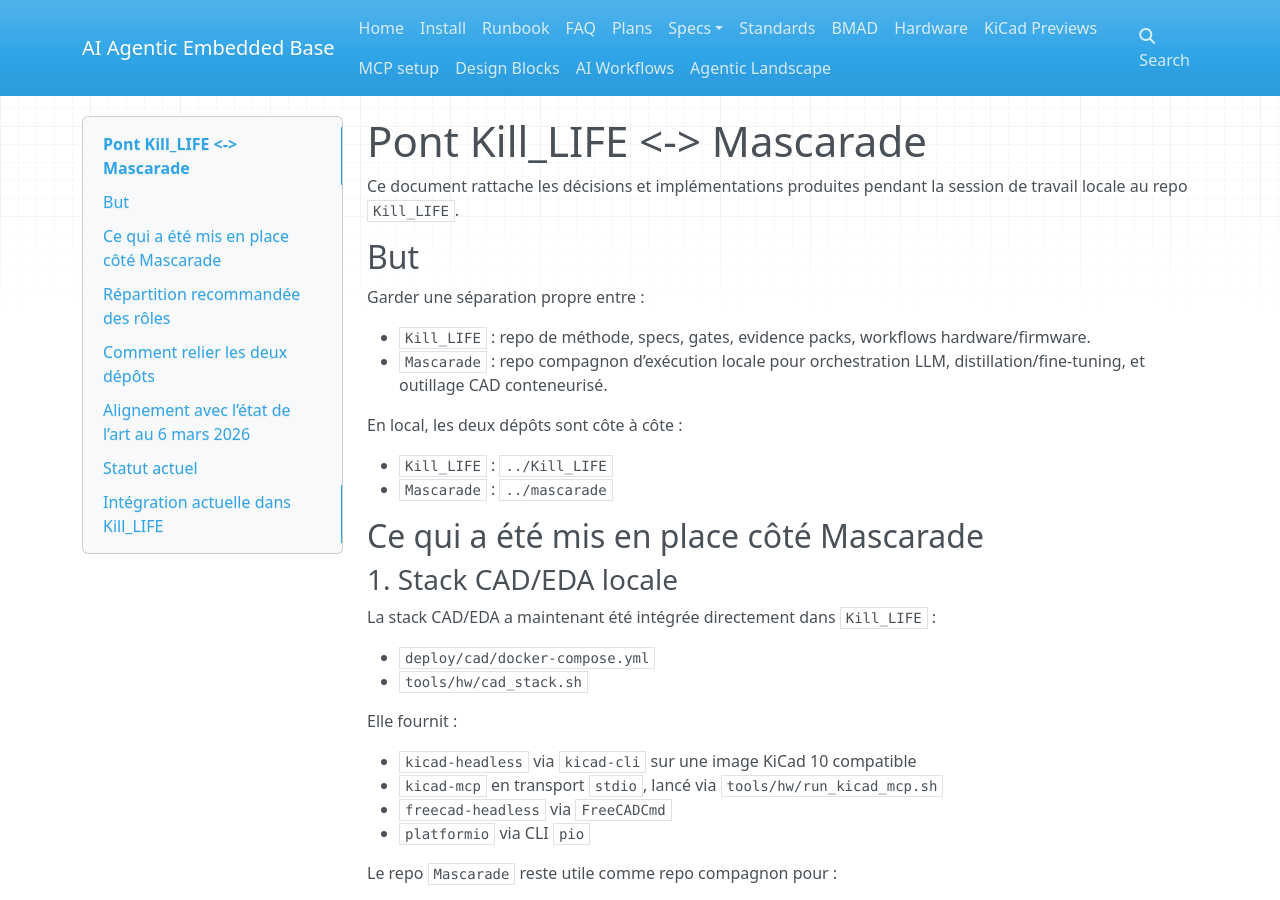
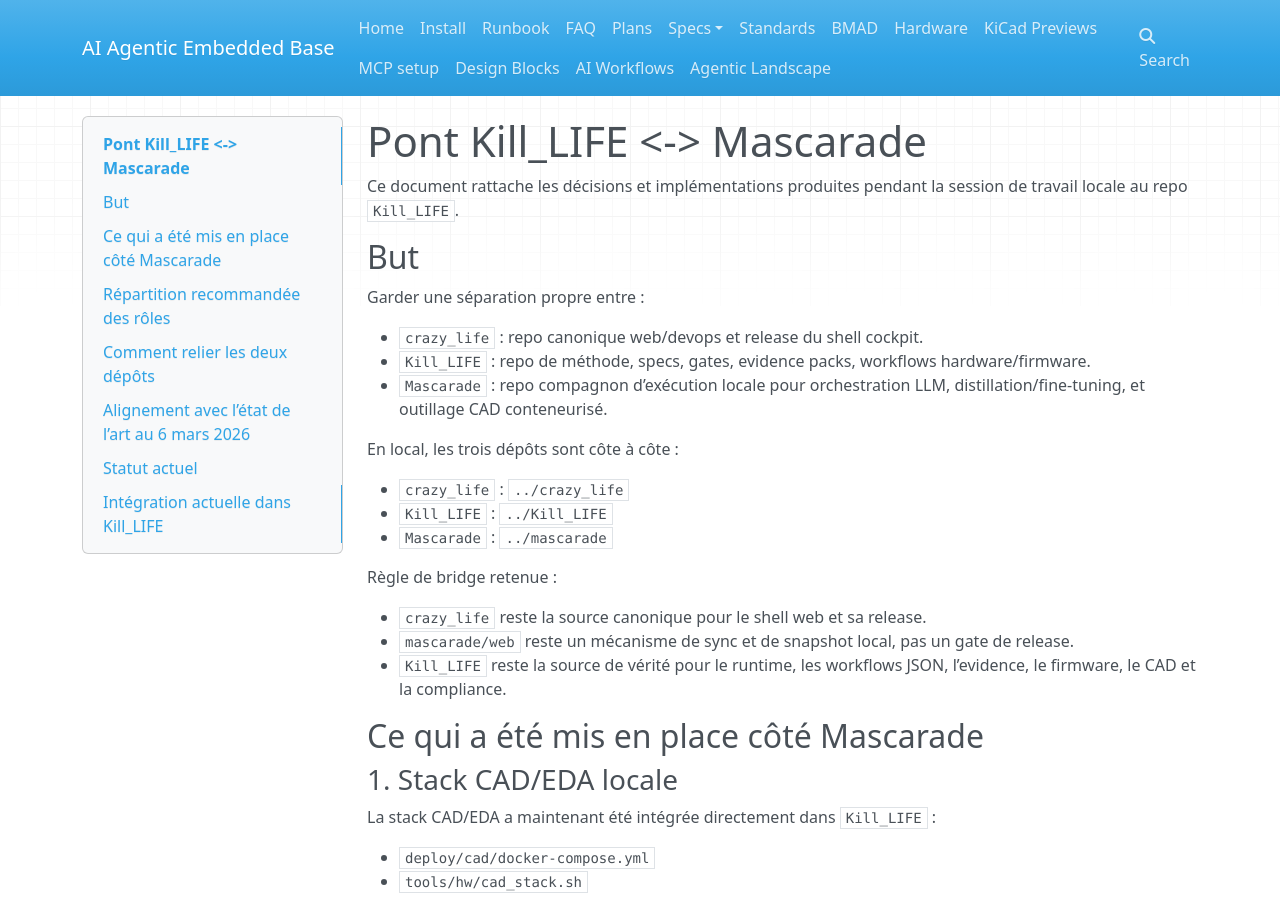
Before and after one commit to electron-rare/Kill_LIFE, an MkDocs documentation site: the page built from docs/MASCARADE_BRIDGE.md, in a window 1280 px wide and 900 px high. Built offline with MkDocs 1.6.1, drawn with Linux system fonts in a browser that asks for light colours; nearby versions of some CDN libraries; some of the changed text lies outside the part shown.

Commit message:
docs: clarify repo bridge ownership

```diff
--- a/docs/MASCARADE_BRIDGE.md
+++ b/docs/MASCARADE_BRIDGE.md
@@ -6,13 +6,21 @@ Ce document rattache les décisions et implémentations produites pendant la ses
 
 Garder une séparation propre entre :
 
+- `crazy_life` : repo canonique web/devops et release du shell cockpit.
 - `Kill_LIFE` : repo de méthode, specs, gates, evidence packs, workflows hardware/firmware.
 - `Mascarade` : repo compagnon d’exécution locale pour orchestration LLM, distillation/fine-tuning, et outillage CAD conteneurisé.
 
-En local, les deux dépôts sont côte à côte :
+En local, les trois dépôts sont côte à côte :
 
+- `crazy_life` : `../crazy_life`
 - `Kill_LIFE` : `../Kill_LIFE`
 - `Mascarade` : `../mascarade`
+
+Règle de bridge retenue :
+
+- `crazy_life` reste la source canonique pour le shell web et sa release.
+- `mascarade/web` reste un mécanisme de sync et de snapshot local, pas un gate de release.
+- `Kill_LIFE` reste la source de vérité pour le runtime, les workflows JSON, l’evidence, le firmware, le CAD et la compliance.
 
 ## Ce qui a été mis en place côté Mascarade
 
@@ -59,6 +67,7 @@ Ce pipeline sert à produire de petits modèles spécialisés exploitables local
 
 | Besoin | Repo recommandé | Raison |
 |---|---|---|
+| Shell web, Hono API, publication du cockpit | `crazy_life` | c’est le repo canonique web/devops |
 | Specs, ADR, gates, evidence packs | `Kill_LIFE` | c’est la source de vérité méthodologique |
 | Exécution LLM locale et orchestration provider/model | `Mascarade` | c’est le cockpit d’exécution |
 | KiCad/FreeCAD/PlatformIO en conteneur | `Kill_LIFE` | stack CAD désormais intégrée localement |
@@ -66,6 +75,12 @@ Ce pipeline sert à produire de petits modèles spécialisés exploitables local
 | Rapports finaux, runbooks, conformité | `Kill_LIFE` | cohérence des artefacts et traçabilité |
 
 ## Comment relier les deux dépôts
+
+Le flux web/release reste à part :
+
+1. stabiliser et publier `crazy_life` depuis son propre repo
+2. n'utiliser `mascarade/scripts/sync_crazy_life.sh` qu'après ce gate
+3. ne jamais traiter `mascarade/web` comme source de vérité de release
 
 ### Pour le hardware / CAD
 
```
